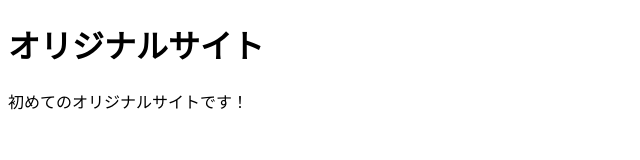
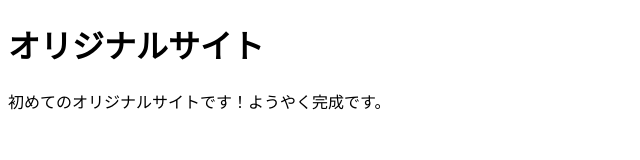
Before and after one commit to taka-0099/mysite, a plain HTML site: page index.html in a window 1280 px wide. Shown: the whole page, without its empty margins (0-640 px from the left). Drawn offline with Linux system fonts and the light colour scheme.

Commit message:
Add files via upload

```diff
--- a/index.html
+++ b/index.html
@@ -7,6 +7,6 @@
 </head>
 <body>
   <h1>オリジナルサイト</h1>
-  <p>初めてのオリジナルサイトです！</p>
+  <p>初めてのオリジナルサイトです！ようやく完成です。</p>
 </body>
 </html>
```
